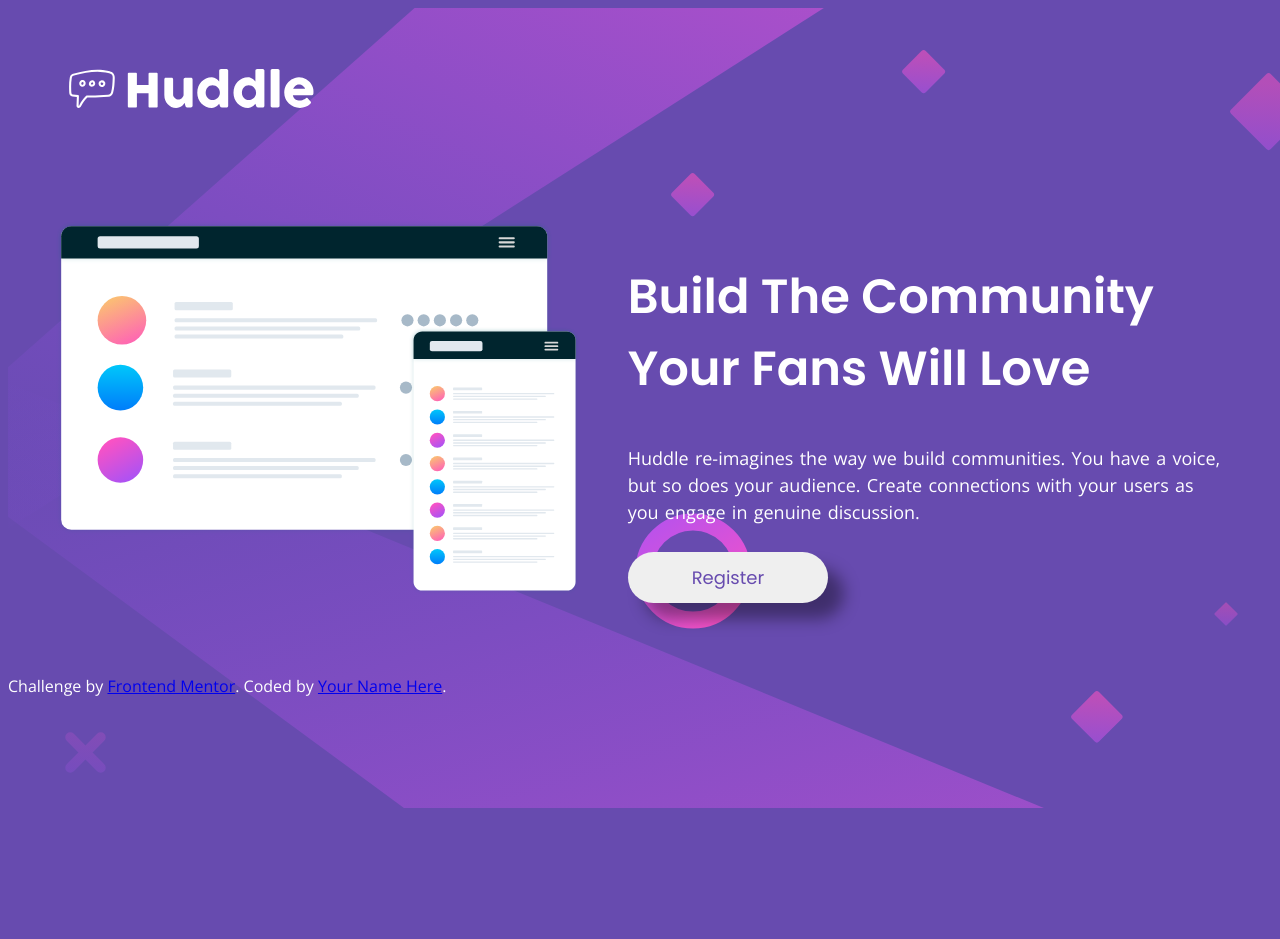
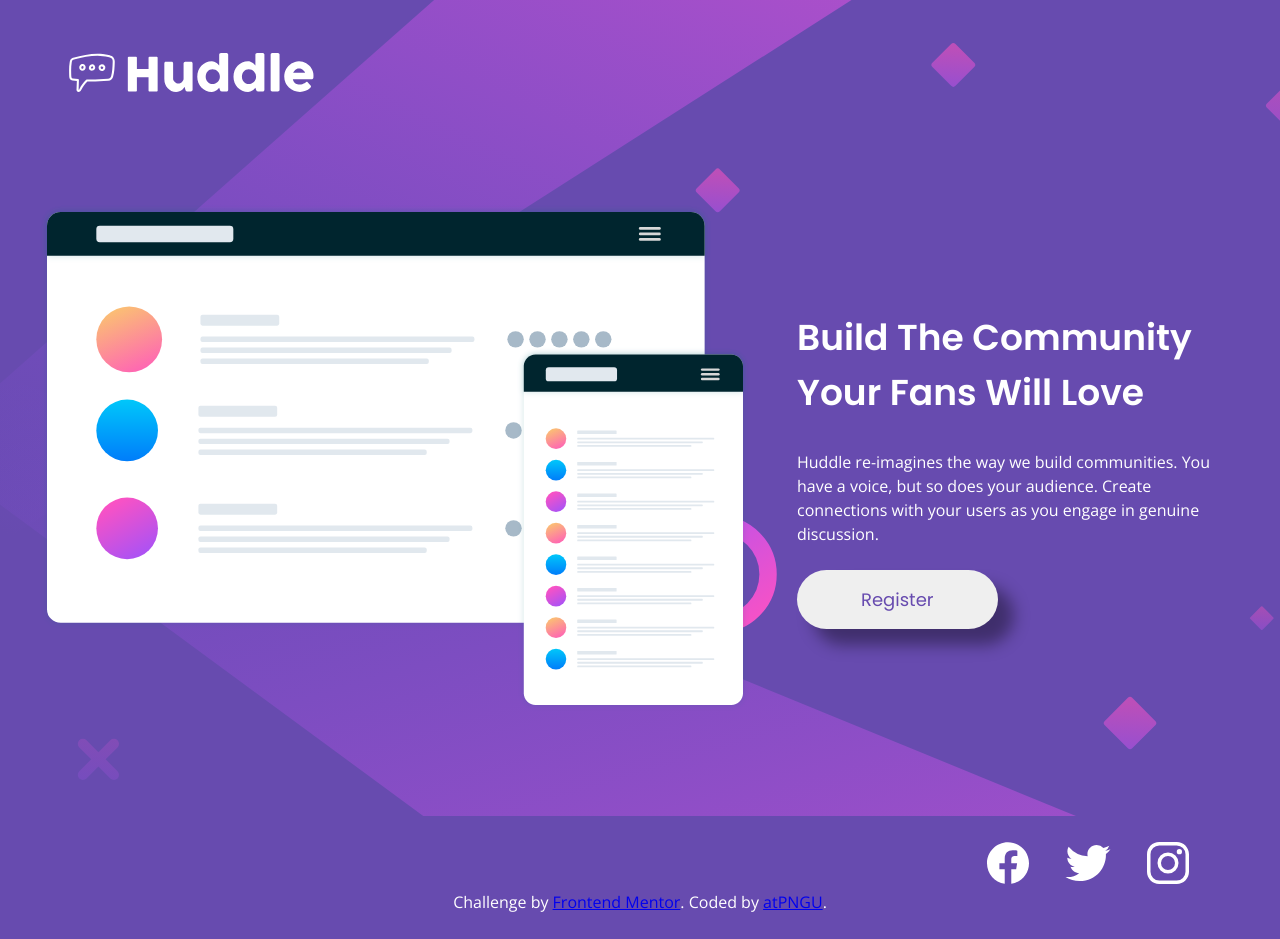
Before and after one commit to atPNGU/frontendmentor_landing_page_introduction, a plain HTML site: page index.html in a window 1280 px wide. Before the commit the page ends 808 px from the top, so only its background shows below. Drawn offline with nearby package versions, Linux system fonts and the light colour scheme.

Commit message:
final changes

```diff
--- a/app/scss/_global.scss
+++ b/app/scss/_global.scss
@@ -16,7 +16,11 @@ html {
 
 // Types
 body {
-	overflow: hidden;
+	overflow: auto;
+	min-height: 100vh;
+	background-image: url(/images/bg-desktop.svg);
+	background-repeat: no-repeat;
+	background-size: cover;
 	background-color: $violet;
 	color: white;
 	font-size: 16px;
@@ -36,61 +40,96 @@ button {
 	font-family: 'Poppins', sans-serif;
 	font-weight: 400;
 	border: none;
+	transition: 0.1s ease-in-out;
 }
 
+
 // Classes
-.bg__image {
-	position: absolute;
-	width: 100%;
-	min-height: 100vh;
-	background-image: url(/images/bg-desktop.svg);
-	background-position: center;
-	background-repeat: no-repeat;
-	background-size: cover;
-	z-index: -1;
-	@media screen and (max-width: 375px) {
-		background-image: url(/images/bg-mobile.svg);
-	}
+.container {
+	max-width: 1440px;
+	margin: 0 auto;
+	height: 100vh;
 }
 
-.logo {
-	padding: 3rem;
+.flex-container {
+	height: 90%;
+	display: flex;
+	flex-direction: column;
+	justify-content: space-between;
+	padding: 1rem 0;
+	margin: 0 2rem;
+
+	header img {
+		padding: 1rem;
+		margin-bottom: 5rem;
 	}
 
 	.content {
 		display: flex;
-	padding: 3rem;
+		align-items: center;
+
+		.text {
+			margin-left: 3rem;
+
+			h1 {
+				font-size: 225%;
 			}
 
-.illustration {
-	width: 110%;
-	height: auto;
+			p {
+				line-height: 1.5;
+				margin-bottom: 1rem;
 			}
 
-.illustration img {
-	width: 100%;
-	height: auto;
-}
-
-.text {
-	padding-left: 3rem;
-}
-
-.text h1 {
-	font-size:3rem;
-}
-
-.text p {
-	font-size: 18px;
-	word-spacing: 0.1rem;
-	line-height: 150%;
-}
-
-.text button {
+			button {
 				color: $violet;
 				margin: 0.5rem 0;
-	padding: 0.75rem 4rem;
+				padding: 1rem 4rem;
 				border-radius: 3rem;
 				box-shadow: 1rem 1rem 1rem rgba(0, 0, 0, 0.384);
 				font-size: 18px;
+				&:hover {
+					cursor: pointer;
+					background-color: $soft_magenta;
+					color: white;
 				}
+			}
+
+		}
+	}
+
+	.social-media {
+		display: flex;
+		justify-content: right;
+		padding: 2rem;
+		margin-top: 5rem;
+		-webkit-filter: invert(100%);
+		a img {
+			width: 3rem;
+			height: auto;
+			margin: 1rem;
+			&:hover {
+				cursor: pointer;
+			}
+		}
+	}
+
+	footer {
+		margin: 0 auto;
+		margin-top: -4rem;
+	}
+}
+
+
+@media (max-width:1440px){
+	.content img{
+		width: 100%;
+	}
+
+}
+
+@media (max-width:768px){
+	.content{
+		flex-direction: column;
+	}
+
+}
--- a/index.html
+++ b/index.html
@@ -11,16 +11,13 @@
   <title>Frontend Mentor | Huddle landing page</title>
 </head>
 <body>
-  <div class="bg__image"></div>
+  <div class="container">
+    <div class="flex-container">
       <header>
-    <div class="logo">
         <img src="/images/logo.svg" alt="company-logo">
-    </div>
       </header>
       <section class="content">
-    <div class="illustration">
         <img src="/images/illustration-mockups.svg" alt="illustrations-website">
-    </div>
         <div class="text">
           <h1>Build The Community <br> Your Fans Will Love</h1>
           <p>Huddle re-imagines the way we build communities. You have a voice, but so does your audience.
@@ -28,12 +25,19 @@
           <button>Register</button>
         </div>
       </section>
+      <div class="social-media">
+        <a><img src="/images/logo-facebook.svg" alt="logo facebook"></a>
+        <a><img src="/images/logo-twitter.svg" alt="logo twitter"></a>
+        <a><img src="/images/logo-instagram.svg" alt="logo instagram"></a>
+      </div>
       <footer>
-    <div class="social-media"></div>
         <p class="attribution">
           Challenge by <a href="https://www.frontendmentor.io?ref=challenge" target="_blank">Frontend Mentor</a>.
-      Coded by <a href="#">Your Name Here</a>.
+          Coded by <a href="https://github.com/atPNGU">atPNGU</a>.
         </p>
       </footer>
+    </div>
+  </div>
+
 </body>
 </html>
```
Also changed, not shown: app/scss/style.css, images/logo-facebook.svg (added), images/logo-instagram.svg (added), images/logo-twitter.svg (added), 1 other file. Lines whose indentation alone changed are shown as unchanged.
